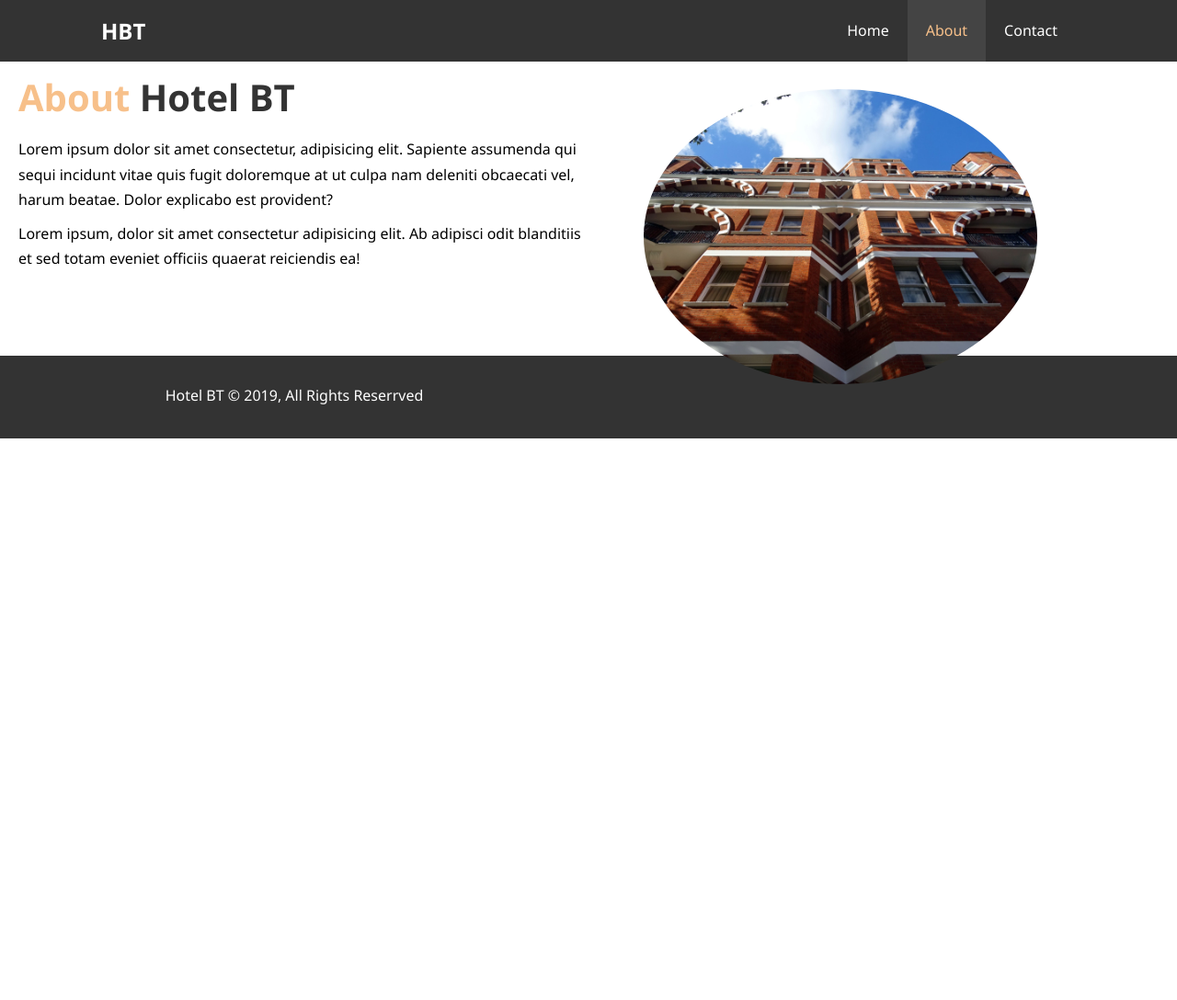
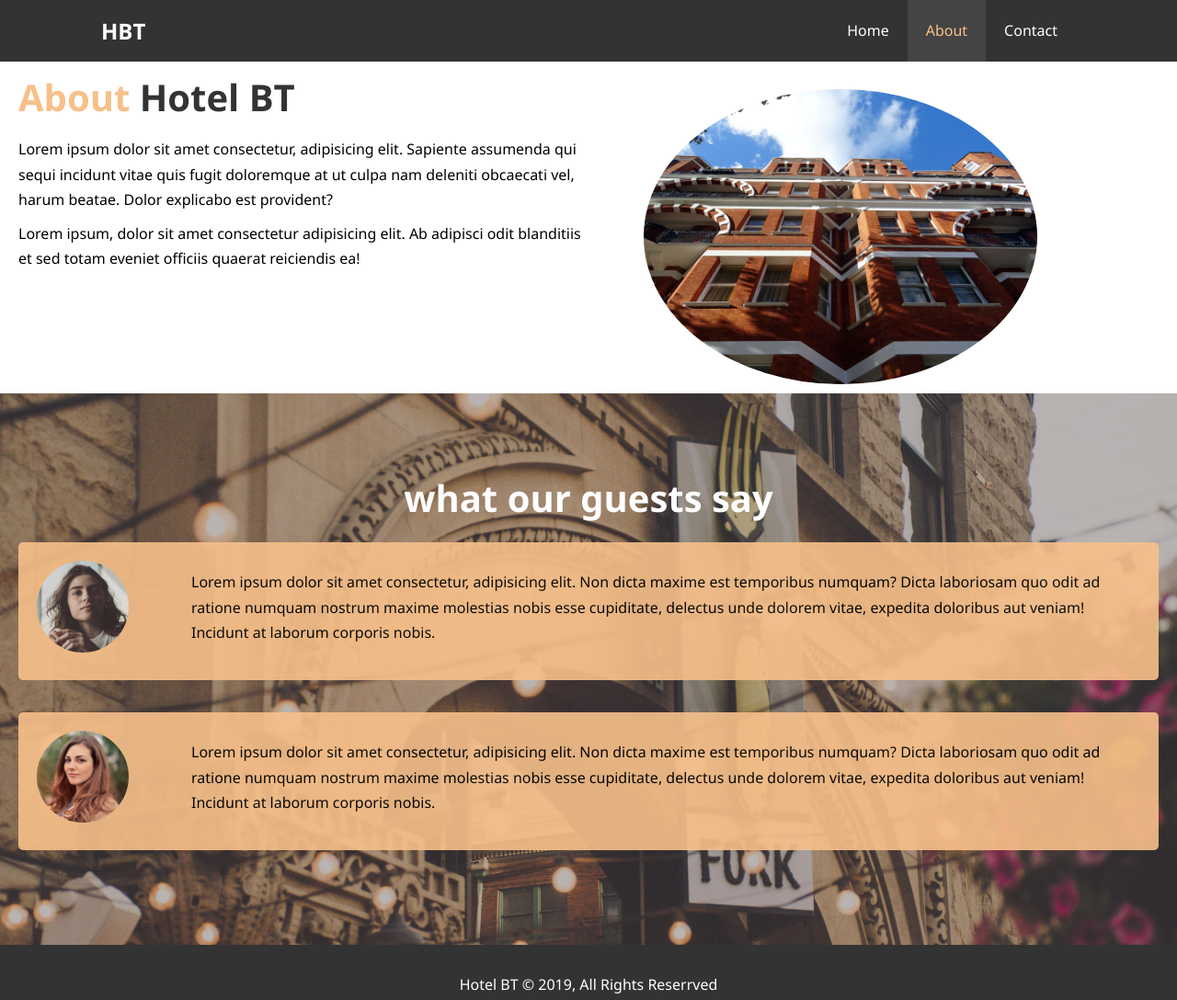
Before and after one commit to nimanoori22/practice_css, a plain HTML site: page hotel_website/about.html in a window 1280 px wide. Shown: the whole page at 92% size. Before the commit the page ends 800 px from the top, so only its background shows below. Drawn offline with Linux system fonts and the light colour scheme.

Commit message:
finished the about page

```diff
--- a/hotel_website/about.html
+++ b/hotel_website/about.html
@@ -34,6 +34,23 @@
             <img src="./img/photo-2.jpg" alt="hotel">
         </div>
     </section>
+    <div class="clr"></div>
+
+    <section id="about-buttom">
+        <div class="about-pic">
+            <div class="about-buttom-title">
+                <p>what our guests say</p>
+            </div>
+            <div class="cart">
+                <div class="cart-img"><img src="../img/person-2.jpg" alt=""></div>
+                <div class="cart-text"><p>Lorem ipsum dolor sit amet consectetur, adipisicing elit. Non dicta maxime est temporibus numquam? Dicta laboriosam quo odit ad ratione numquam nostrum maxime molestias nobis esse cupiditate, delectus unde dolorem vitae, expedita doloribus aut veniam! Incidunt at laborum corporis nobis.</p></div>
+            </div>
+            <div class="cart">
+                <div class="cart-img"><img src="../img/person-1.jpg" alt=""></div>
+                <div class="cart-text"><p>Lorem ipsum dolor sit amet consectetur, adipisicing elit. Non dicta maxime est temporibus numquam? Dicta laboriosam quo odit ad ratione numquam nostrum maxime molestias nobis esse cupiditate, delectus unde dolorem vitae, expedita doloribus aut veniam! Incidunt at laborum corporis nobis.</p></div>
+            </div>
+        </div>
+    </section>
 
     <footer id="footer">
         <p>Hotel BT &copy; 2019, All Rights Reserrved</p>
--- a/hotel_website/css/style.css
+++ b/hotel_website/css/style.css
@@ -241,6 +241,46 @@ ul {
     padding: 10px;
 }
 
+#about-buttom {
+    height: 600px;
+}
+
+#about-buttom .about-pic {
+    background: url(../img/test-bg.jpg) no-repeat center center/cover;
+    height: 100%;
+    width: 100%;
+}
+
+#about-buttom .about-pic .about-buttom-title {
+    text-align: center;
+    font-size: 40px;
+    color: #fff;
+    font-weight: bold;
+    padding-top: 100px;
+}
+
+.cart {
+    margin: 20px;
+    background: #f7c08a;
+    max-width: 100%;
+    height: 150px;
+    border-radius: 5px;
+    padding: 20px;
+    margin-top: 35px;
+    opacity: 0.9;
+}
+
+.cart .cart-img img{
+    float: left;
+    width: 100px;
+    border-radius: 50%;
+}
+
+#about-buttom .cart .cart-text {
+    float: right;
+    width: 86%;
+    margin-top: 10px;
+}
 
 /* footer */
 
```
